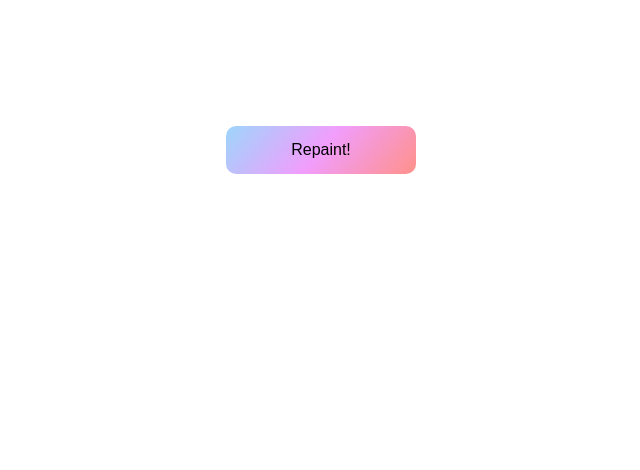
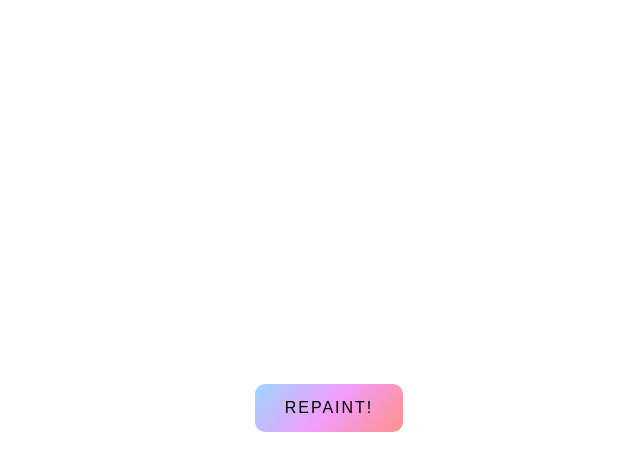
Before and after one commit to milhoanDesign/change_background, a plain HTML site: page index.html in a window 1280 px wide. Shown: the whole page, without its empty margins (319-959 px from the left). Drawn offline with Linux system fonts and the light colour scheme.

Commit message:
Changed some HTML

```diff
--- a/main.js
+++ b/main.js
@@ -3,12 +3,15 @@
 
             let letters = '0123456789ABCDEF';
             let color = '#';
+
             for (let i = 0; i < 6; i++) {
                 color += letters[Math.floor(Math.random() * 16)];
             }
             return color;
         };
+
         function changeColor(){
+
             let newColor = getRandomColor();
             document.body.style.backgroundColor = newColor;
         };
--- a/style.css
+++ b/style.css
@@ -1,13 +1,17 @@
+body {
+    display: flex;
+    align-items: center;
+    justify-content: center;
+    width: 100%;
+    height: 100vh;
+}
+
 button {
-    display: block;
-    margin-left: auto;
-    margin-right: auto;
-    width: 15%;
-  	margin-top: 10%;
   	font-size: 16px;
-  	padding: 15px;
-    background: dodgerblue;
+  	padding: 15px 30px;
     border-radius: 10px;
+    text-transform: uppercase;
+    letter-spacing: 2px;
     border: none;
     background: linear-gradient(
     130deg,
```
Lines whose indentation alone changed are shown as unchanged.
